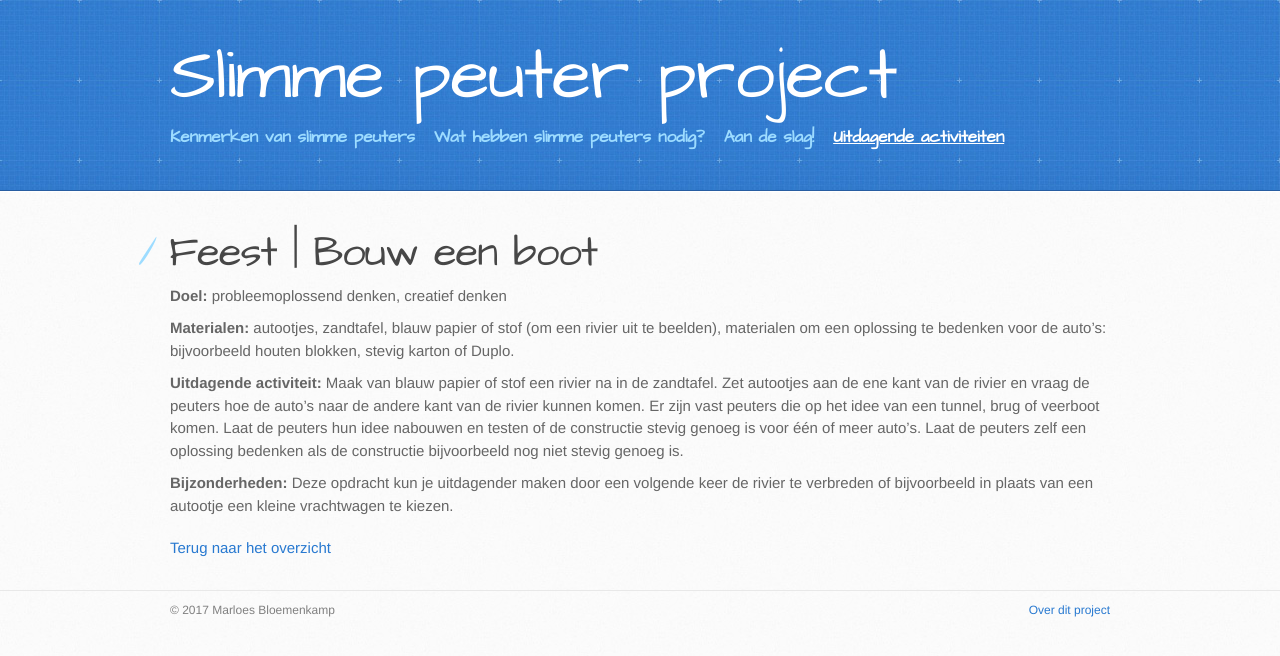
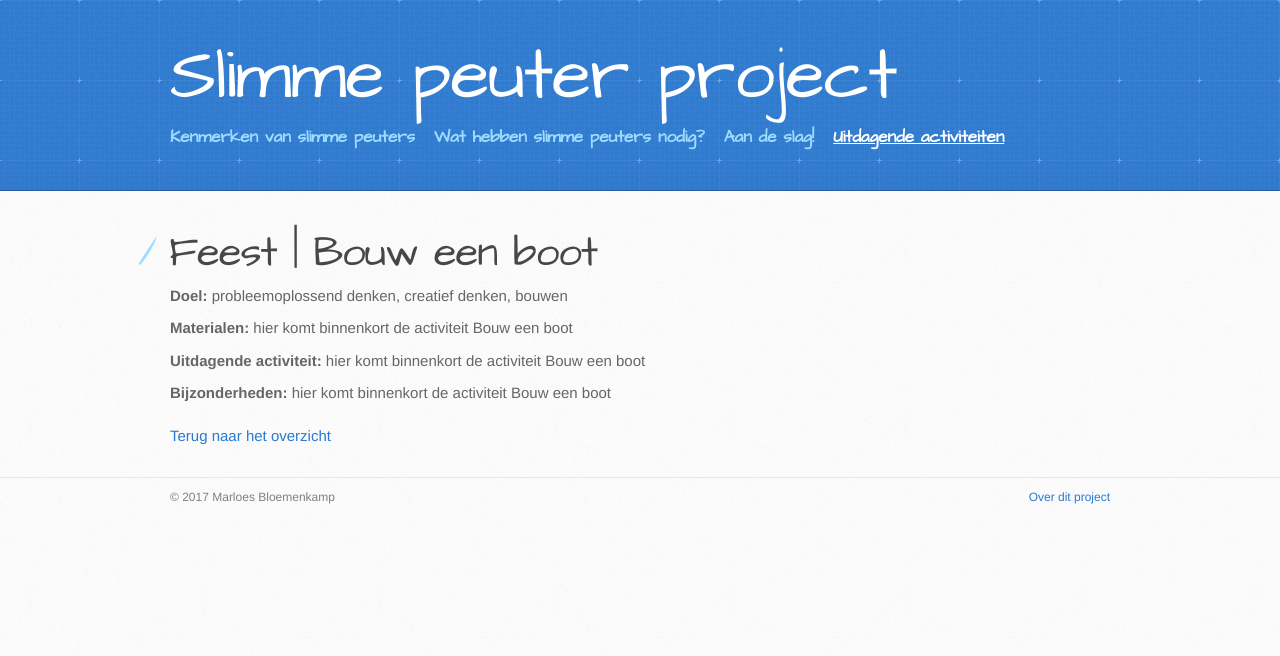
Before and after one commit to marloesbloemenkamp/marloesbloemenkamp.github.io, a Jekyll site: the page built from activiteiten/bouw_een_boot.md, in a window 1280 px wide. Shown: the top 656 px of the page. Built offline with Jekyll 4.4.1, drawn with Linux system fonts in a browser that asks for light colours.

Commit message:
Update bouw_een_boot.md

```diff
--- a/activiteiten/bouw_een_boot.md
+++ b/activiteiten/bouw_een_boot.md
@@ -11,16 +11,16 @@ tags:
 published: true
 ---
 
-**Doel:** probleemoplossend denken, creatief denken
+**Doel:** probleemoplossend denken, creatief denken, bouwen
 
 <p style="margin-top: 10px;"/>
 
-**Materialen:** autootjes, zandtafel, blauw papier of stof (om een rivier uit te beelden), materialen om een oplossing te bedenken voor de auto’s: bijvoorbeeld houten blokken, stevig karton of Duplo.
+**Materialen:** hier komt binnenkort de activiteit Bouw een boot
 
 <p style="margin-top: 10px;"/>
 
-**Uitdagende activiteit:** Maak van blauw papier of stof een rivier na in de zandtafel. Zet autootjes aan de ene kant van de rivier en vraag de peuters hoe de auto’s naar de andere kant van de rivier kunnen komen. Er zijn vast peuters die op het idee van een tunnel, brug of veerboot komen. Laat de peuters hun idee nabouwen en testen of de constructie stevig genoeg is voor één of meer auto’s. Laat de peuters zelf een oplossing bedenken als de constructie bijvoorbeeld nog niet stevig genoeg is.
+**Uitdagende activiteit:** hier komt binnenkort de activiteit Bouw een boot
 
 <p style="margin-top: 10px;"/>
 
-**Bijzonderheden:** Deze opdracht kun je uitdagender maken door een volgende keer de rivier te verbreden of bijvoorbeeld in plaats van een autootje een kleine vrachtwagen te kiezen.
+**Bijzonderheden:** hier komt binnenkort de activiteit Bouw een boot
```
